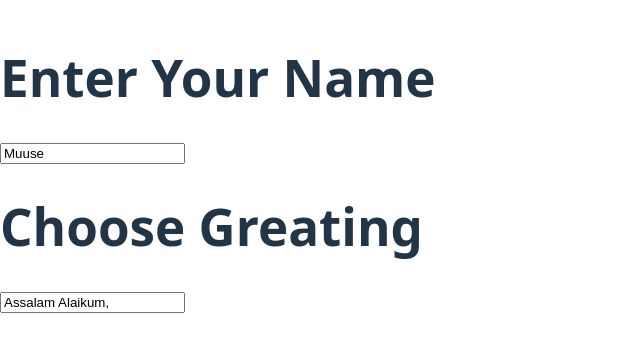
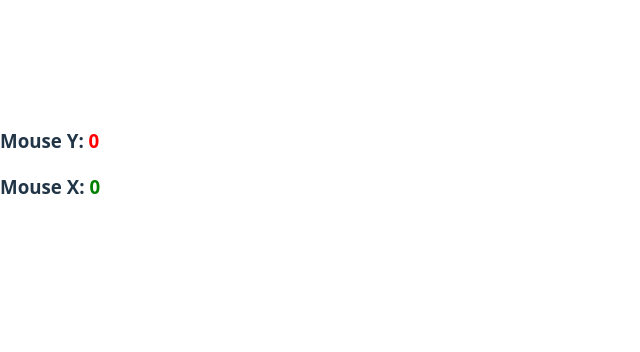
Before and after one commit to Mohmett/React-Challenges, a React (Vite) app: page / in a window 1280 px wide. Shown: the part 236-588 px from the top of the page, without its empty margins (0-640 px from the left). Built offline with nearby package versions, Linux system fonts and the light colour scheme.

Commit message:
Exercie 7

```diff
--- a/src/App.jsx
+++ b/src/App.jsx
@@ -4,6 +4,7 @@ import UsercardExercise3 from "./UsercardExercise3";
 import ToggleExercise4 from "./toggleExercise4";
 import ShoppingCart from "./ShoppingCart";
 import Exercise6 from "./Exercise6";
+import Exercise7 from "./Exercise7MouseMove";
 
 function App() {
   return (
@@ -16,7 +17,8 @@ function App() {
       <UsercardExercise3 name="abdi" email="abdi@info..." /> */}
       {/* <ToggleExercise4 /> */}
       {/* <ShoppingCart /> */}
-      <Exercise6/>
+      {/* <Exercise6/> */}
+      <Exercise7/>
     </>
   );
 }
--- /dev/null
+++ b/src/Exercise7MouseMove.jsx
@@ -0,0 +1,30 @@
+import { useState, useEffect } from "react";
+
+const Exercise7 = () => {
+  const [mouse, setMouse] = useState({ x: 0, y: 0 });
+
+  useEffect(() => {
+    // Update Effects
+    const handleMouse = (e) => setMouse({ x: e.clientX, y: e.clientY });
+    window.addEventListener("mousemove", handleMouse);
+
+    // Remove Effects
+    return () => {
+      window.removeEventListener("mousemove", handleMouse);
+
+    };
+  }, []);
+
+  return (
+    <>
+      <h3>
+        Mouse Y: <strong style={{ color: "Red" }}>{mouse.y}</strong>
+      </h3>
+      <h3>
+        Mouse X: <strong style={{ color: "green" }}>{mouse.x}</strong>
+      </h3>
+    </>
+  );
+};
+
+export default Exercise7;
```
